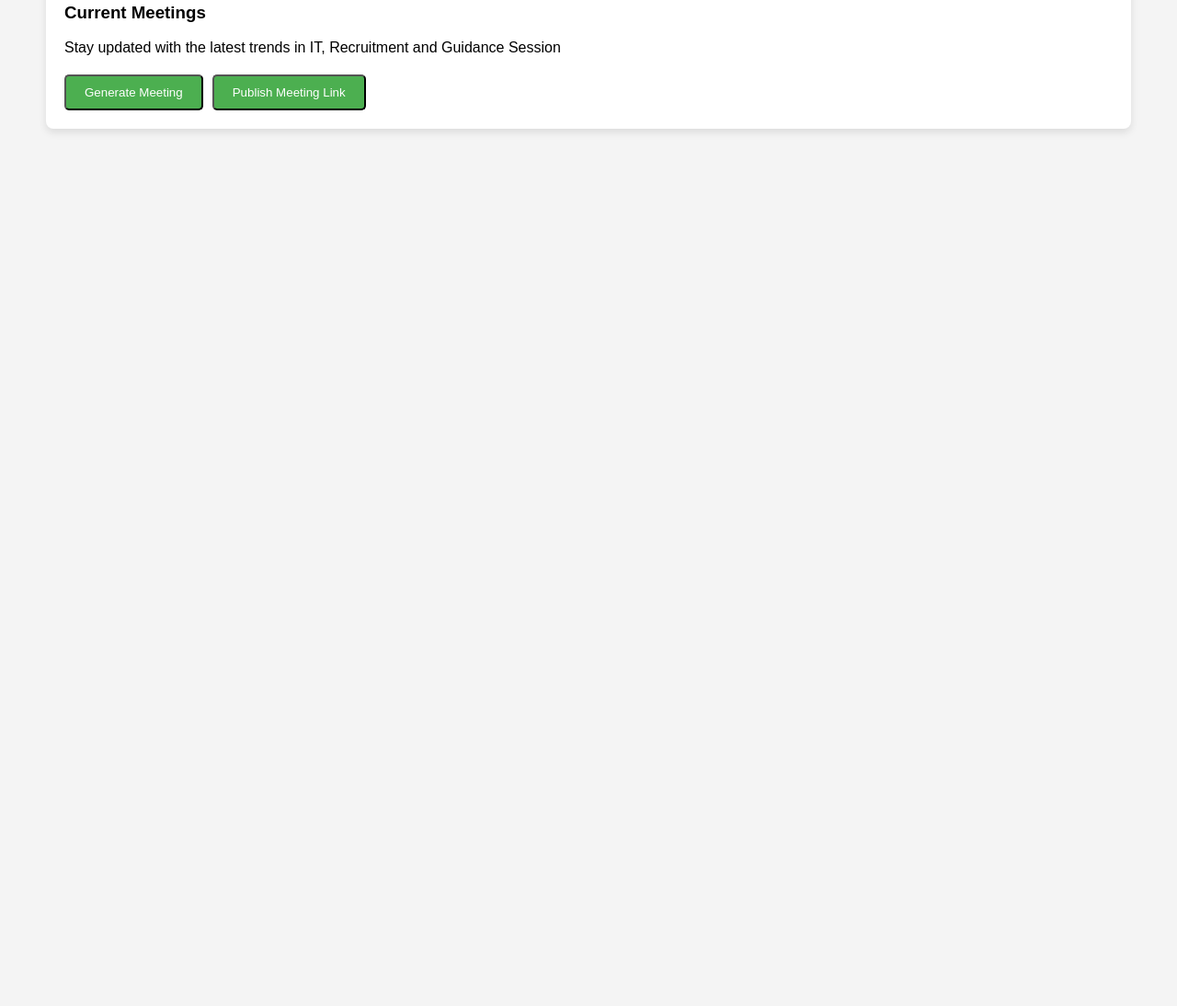
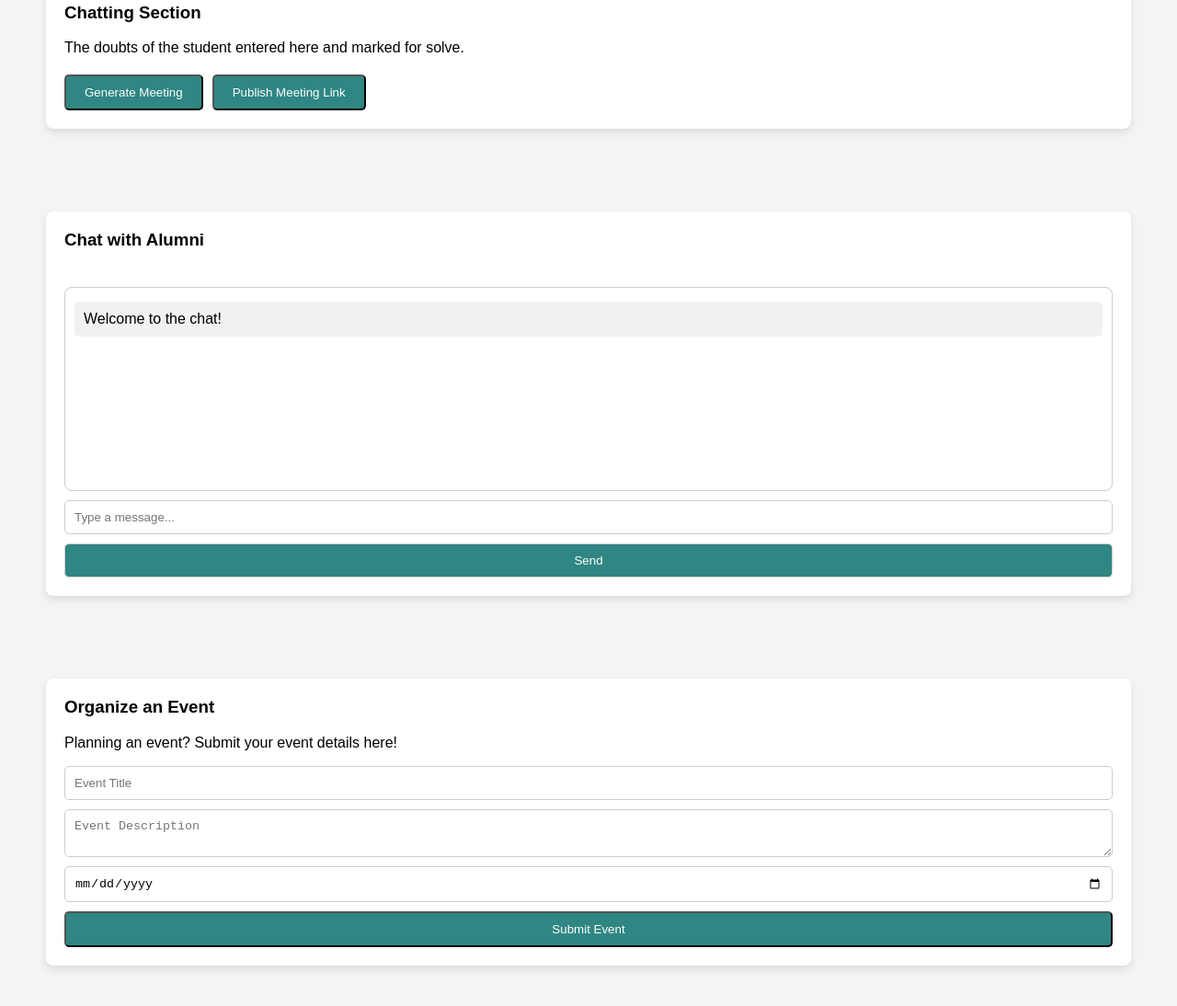
Before and after one commit to D1927/AlumniLink, a plain HTML site: page teacher.html in a window 1280 px wide. Shown: the part 473-1567 px from the top of the page at 92% size. Before the commit the page ends 800 px from the top, so only its background shows below. Drawn offline with Linux system fonts and the light colour scheme; no server answers.

Commit message:
Commit message describing changes

```diff
--- a/teacher.html
+++ b/teacher.html
@@ -13,7 +13,7 @@
     }
 
     header {
-      background-color: #50b086;
+      background-color: #53d5dec9;
       color: white;
       display: flex;
       align-items: center;
@@ -120,7 +120,7 @@
     }
 
     .button {
-      background-color: #4CAF50;
+      background-color: #2f8682;
       color: white;
       padding: 10px 20px;
       text-align: center;
@@ -179,6 +179,36 @@
 
     .delete-btn:hover {
       background-color: darkred;
+    }
+
+    /* Chat section styles */
+    .chat-section {
+      display: flex;
+      flex-direction: column;
+      gap: 10px;
+      margin-top: 20px;
+    }
+
+    .chat-section input, .chat-section button {
+      padding: 10px;
+      border-radius: 5px;
+      border: 1px solid #ccc;
+    }
+
+    .chat-messages {
+      margin-top: 20px;
+      height: 200px;
+      overflow-y: scroll;
+      border: 1px solid #ccc;
+      padding: 10px;
+      border-radius: 8px;
+    }
+
+    .chat-message {
+      background-color: #f1f1f1;
+      padding: 10px;
+      margin: 5px 0;
+      border-radius: 5px;
     }
 
     /* Flex container for side-by-side buttons */
@@ -251,8 +281,8 @@
 
 <section id="trends">
     <div class="card">
-      <h3>Current Meetings</h3>
-      <p>Stay updated with the latest trends in IT, Recruitment and Guidance Session</p>
+      <h3>Chatting Section</h3>
+      <p>The doubts of the student entered here and marked for solve.</p>
 
       <div class="meeting-section">
         <div class="button-container">
@@ -271,6 +301,35 @@
       </div>
     </div>
   </section>
+
+ <!-- Chat Section -->
+<section id="chat">
+  <div class="card">
+    <h3>Chat with Alumni</h3>
+    <div class="chat-section">
+      <div class="chat-messages" id="chat-messages">
+        <div class="chat-message">Welcome to the chat!</div>
+      </div>
+      <input type="text" id="chat-input" placeholder="Type a message...">
+      <button class="button" onclick="sendMessage()">Send</button>
+    </div>
+  </div>
+</section>
+
+<!-- Organizing Event Section -->
+<section id="organize-event">
+  <div class="card">
+    <h3>Organize an Event</h3>
+    <p>Planning an event? Submit your event details here!</p>
+    <form class="event-form">
+      <input type="text" placeholder="Event Title">
+      <textarea placeholder="Event Description"></textarea>
+      <input type="date" placeholder="Event Date">
+      <button class="button">Submit Event</button>
+    </form>
+  </div>
+</section>
+
 
 
   <script type="module">
```
Also changed, not shown: index.html (+1 -1 lines).
